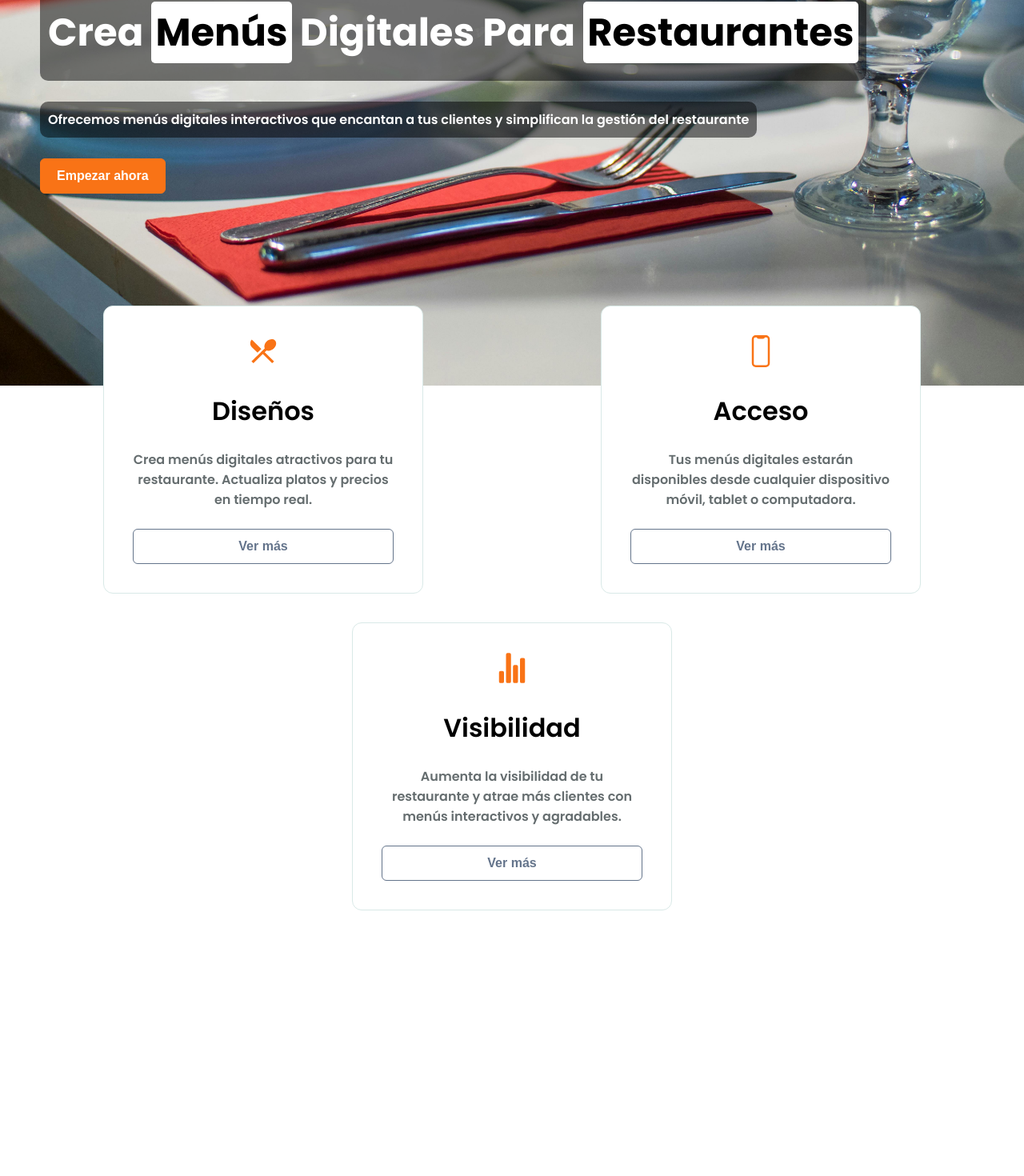
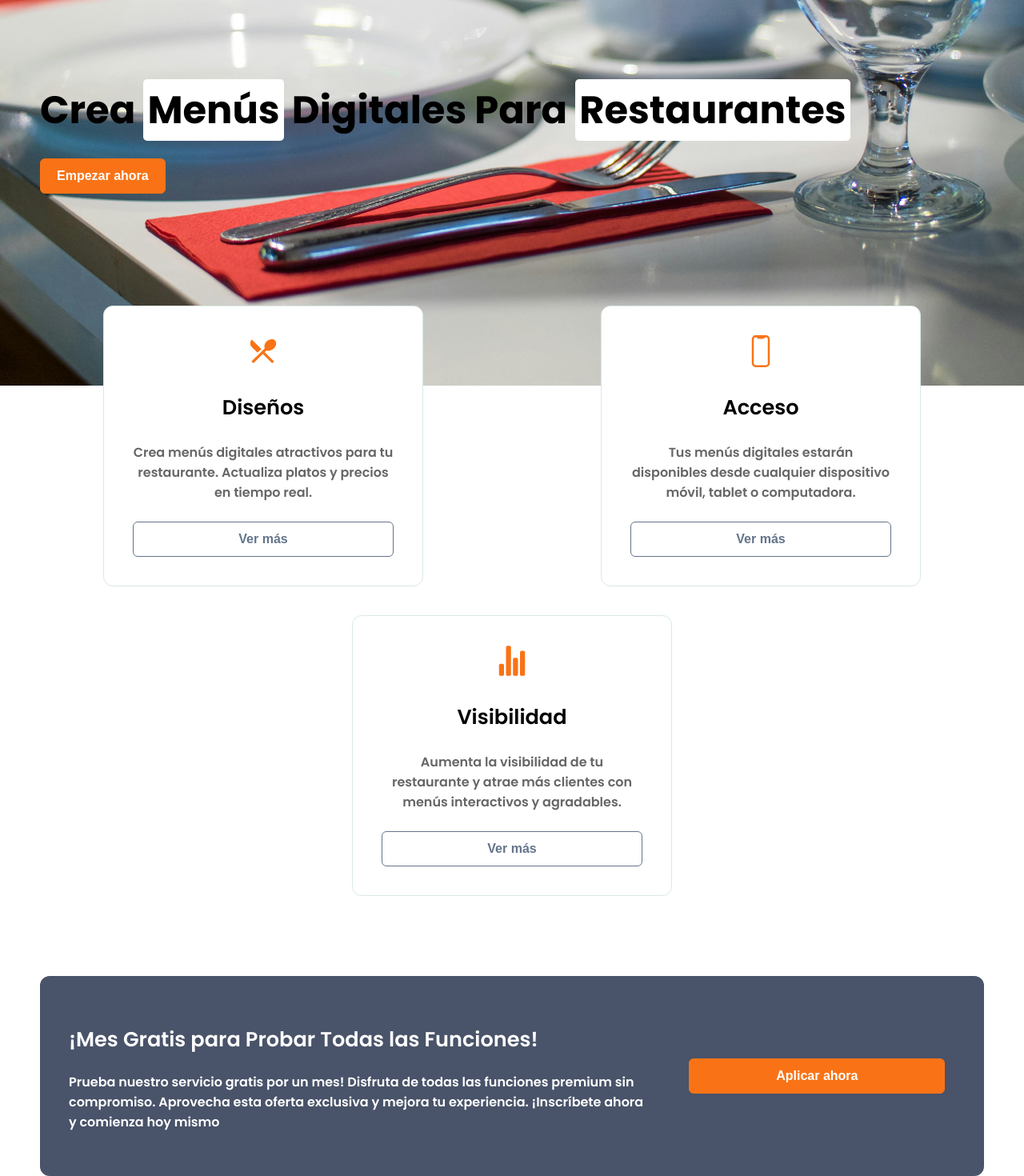
Before and after one commit to judisarodev/menusdeliciososfrontend, a React (Create React App) app: page / in a window 1280 px wide. Shown: the part 478-1948 px from the top of the page at 80% size. Before the commit the page ends 1716 px from the top, so only its background shows below. Built offline with nearby package versions, Linux system fonts and the light colour scheme; the HTML template or start-up script is replaced by a standard one; a web font is replaced by a local one.

Commit message:
Se agrega banner con información promocional

```diff
--- a/src/landing/components/card/card.scss
+++ b/src/landing/components/card/card.scss
@@ -10,8 +10,8 @@
     max-width: 400px;
     padding: $large-box-spacig;
 
-    border: 1px #D9E9E7 solid;
-    background-color: white;
+    border: 1px $light-border-color solid;
+    background-color: $light-color;
     border-radius: 12px;
 
 }
@@ -19,12 +19,11 @@
 .card__title {
     font-size: $title-font-size;
     font-weight: 600;
-    font-size: 2rem;
 }
 
 .card__text {
     font-size: $base-font-size;
-    color: #656D6F;
+    color: $secondary-text-color;
 }
 .card__button button{
     width: 100%;
--- /dev/null
+++ b/src/landing/components/info-card/InfoCard.js
@@ -0,0 +1,20 @@
+import React from "react";
+import './infoCard.scss';
+import { Button } from "primereact/button";
+
+const InfoCard = ({ title, description, smallText }) => {
+    return(
+    <div className="info-card__container">
+        <div className="info-card__info">
+            <h2>{ title }</h2>
+            <p>{ description }</p>
+            <p>{ smallText }</p>
+        </div>
+        <div className="info-card__button">
+            <Button label="Aplicar ahora" severity="warning"/>
+        </div>
+    </div>
+    );
+}
+
+export { InfoCard };
--- /dev/null
+++ b/src/landing/components/info-card/infoCard.scss
@@ -0,0 +1,30 @@
+@import './../../../styles/variables';
+.info-card__container {
+    display: grid;
+    gap: $large-box-spacig;
+    margin: 0px 50px 0px 50px;
+    padding: $large-box-spacig;
+    grid-template-columns: repeat(3, 1fr);
+    background-color: $primary-background-color;
+    color: $light-color;
+    text-align: start;
+    border-radius: 12px;
+    height: 250px;
+}
+.info-card__info{
+    text-align: start;
+    grid-column: 1 / 3;
+    place-self: center;
+}
+.info-card__info h2 {
+    font-size: $title-font-size;
+    font-weight: 600;
+}
+.info-card__button{
+    grid-column: 3 / 4;
+    justify-self: center;
+    align-self: center;
+}
+.info-card__button button {
+    min-width: 320px;
+}
--- a/src/landing/components/menu/Menu.js
+++ b/src/landing/components/menu/Menu.js
@@ -53,13 +53,9 @@ const Menu = () => {
 
     const icon = <img className="menu__icon" src={ isAtTop ? blackLogo : whiteLogo } width={'90px'} alt="Logo"/>;
 
-    const menuStyles = {
-        backgroundColor: isAtTop ? 'black' : 'white'
-    }
-
     return(<>
         <nav>
-            <Menubar style={menuStyles} start={icon} model={items}/>
+            <Menubar className={isAtTop ? 'menu__standard-color' : 'menu__light-color'} start={icon} model={items}/>
         </nav>
     </>);
 }
--- a/src/landing/components/menu/menu.scss
+++ b/src/landing/components/menu/menu.scss
@@ -7,15 +7,21 @@
     z-index: 10;
     width: 100%;
     transition: background-color 0.3s ease;
-}
-
-.p-menuitem-link:hover{
-    color: black;
+    border-bottom: 1px solid $light-border-color;
 }
 
 .menu__icon{
+    margin-left: $large-spacing;
     margin-right: $large-spacing;
     transition: opacity 0.3s ease;
+}
+
+.menu__standard-color{
+    background-color: black;
+}
+
+.menu__light-color{
+    background-color: white;
 }
 
 @media (width <= 960px) {
--- a/src/landing/pages/home/Home.js
+++ b/src/landing/pages/home/Home.js
@@ -5,31 +5,37 @@ import { Card } from "../../components/card/Card";
 import { IoMdRestaurant } from "react-icons/io";
 import { IoPhonePortraitOutline } from "react-icons/io5";
 import { IoStatsChart } from "react-icons/io5";
+import { InfoCard } from "../../components/info-card/InfoCard";
 
 
 const Home = () => {
     const cardsInfo = [{
-        icon: <IoMdRestaurant color="#F97316" size={40} />,
+        icon: <IoMdRestaurant className="home__card-icon" size={40} />,
         title: 'Diseños',
         text: 'Crea menús digitales atractivos para tu restaurante. Actualiza platos y precios en tiempo real.',
         action: 'Descubre Más',
     }, {
-        icon: <IoPhonePortraitOutline color="#F97316" size={40} />,
+        icon: <IoPhonePortraitOutline className="home__card-icon" size={40} />,
         title: 'Acceso',
         text: 'Tus menús digitales estarán disponibles desde cualquier dispositivo móvil, tablet o computadora.',
         action: 'Aprende Cómo',
     }, {
-        icon: <IoStatsChart color="#F97316" size={40} />,
+        icon: <IoStatsChart className="home__card-icon" size={40} />,
         title: 'Visibilidad',
         text: 'Aumenta la visibilidad de tu restaurante y atrae más clientes con menús interactivos y agradables.',
         action: 'Empieza Ahora',
     }];
 
+    const infoCard = {
+        title: '¡Mes Gratis para Probar Todas las Funciones!',
+        description: 'Prueba nuestro servicio gratis por un mes! Disfruta de todas las funciones premium sin compromiso. Aprovecha esta oferta exclusiva y mejora tu experiencia. ¡Inscríbete ahora y comienza hoy mismo',
+        smallText: 'Oferta por tiempo limitado'
+    };
+
     return(<>
 
         <section className="home__banner">
             <h1 className="poppins-bold">Crea <span>Menús</span> Digitales Para <span>Restaurantes</span></h1>
-            <p>Ofrecemos menús digitales interactivos que encantan a tus clientes y simplifican la gestión del restaurante</p>
             <Button label="Empezar ahora" severity="warning" />
         </section>
         <section className="home__floating-cards-container">
@@ -40,6 +46,10 @@ const Home = () => {
             </div>
         </section>
 
+        <section>
+            <InfoCard title={infoCard.title} description={infoCard.description} />
+        </section>
+
 
     </>);
 }
--- a/src/landing/pages/home/home.scss
+++ b/src/landing/pages/home/home.scss
@@ -9,15 +9,12 @@
     display: flex;
     flex-direction: column;
     gap: 10px;
-    color:white;
     justify-content: end;
     align-items: start;
     padding: 50px 50px 30vh 50px;
 }
 
 .home__banner h1 {
-    background-color: rgba(0, 0, 0, 0.5);
-    padding: 10px;
     border-radius: 10px;
     text-align: left;
     font-size: $heading-font-size;
@@ -25,17 +22,7 @@
     margin: 0px;
 }
 
-
-.home__banner p {
-    text-align: left;
-    font-size: $base-font-size;
-    background-color: rgba(0, 0, 0, 0.5);
-    padding: 10px;
-    border-radius: 10px;
-}
-
 .home__banner h1 span {
-    color: black;
     background-color: white;
     border-radius: 5px;
     padding: 5px;
@@ -58,6 +45,9 @@
     padding-right: $large-box-spacig;
 }
 
+.home__card-icon {
+    color: $primary-color;
+}
 
 @media (width <= 650px) {
     .home__banner h1 {
--- a/src/styles/_variables.scss
+++ b/src/styles/_variables.scss
@@ -1,15 +1,24 @@
 // _variables.scss
 
 // Colores
-$primary-color: #3498db;
-$secondary-color: #2ecc71;
-$font-color: #333;
+$primary-color: #f97316;
+$secondary-color: #16a2f9;
+$light-color: #ffffff;
+$dark-color: #333333;
+$primary-text-color: #333333;
+$secondary-text-color: #666666;
+$accent-color: #f9a916;
+$success-color: #28a745;
+$warning-color: #ffc107;
+$error-color: #dc3545;
+$light-border-color: #D9E9E7;
+$primary-background-color: #495369;
 
 // Tipografía
 $base-font-size: 16px;
 $title-font-size: 1.6rem;
+$heading-font-size: 3em;
 $small-heading-font-size: 2em;
-$heading-font-size: 3em;
 
 // Espaciados
 $base-spacing: 16px;
@@ -19,4 +28,5 @@ $large-spacing: 24px;
 // Paddings y margins
 $base-box-spacig: 12px;
 $small-box-spacig: 6px;
+$medium-box-spacig: 12px;
 $large-box-spacig: 36px;
--- a/src/styles/main.scss
+++ b/src/styles/main.scss
@@ -12,7 +12,7 @@
 // Estilos globales
 body {
     font-size: $base-font-size;
-    color: $font-color;
+    color: $primary-text-color;
     margin: 0;
     padding: 0;
 }
```
